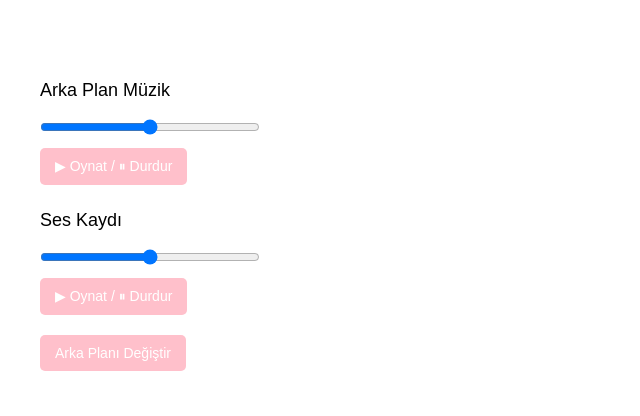
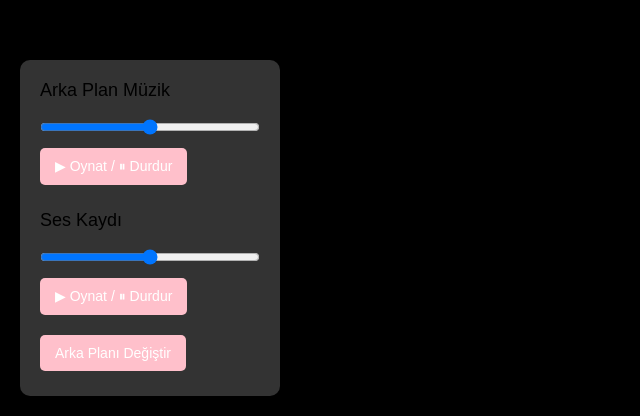
Before and after one commit to ZeynelNes/a-k1605, a plain HTML site: page index.html in a window 1280 px wide. Shown: the part 384-800 px from the top of the page, without its empty margins (0-640 px from the left). Drawn offline with Linux system fonts and the light colour scheme.

Commit message:
Update index.html

```diff
--- a/index.html
+++ b/index.html
@@ -11,8 +11,10 @@
     }
     .container {
       height: 100%;
-      background-size: cover;
-      background-position: center;
+      background-size: contain;       /* Arka plan tam görünsün, kırpılmasın */
+      background-repeat: no-repeat;   /* Arka plan tekrarlanmasın */
+      background-position: center;    /* Ortada dursun */
+      background-color: black;        /* Boşluklar siyah */
       transition: background-image 0.5s ease-in-out;
       position: relative;
     }
@@ -124,16 +126,4 @@
       }
     });
 
-    const toggleVoiceBtn = document.getElementById('toggleVoice');
-    toggleVoiceBtn.addEventListener('click', () => {
-      if (voicePlayer.paused) {
-        voicePlayer.play();
-        toggleVoiceBtn.textContent = '⏸ Durdur';
-      } else {
-        voicePlayer.pause();
-        toggleVoiceBtn.textContent = '▶ Oynat';
-      }
-    });
-  </script>
-</body>
-</html>
+    const toggleVoiceBtn =
```
